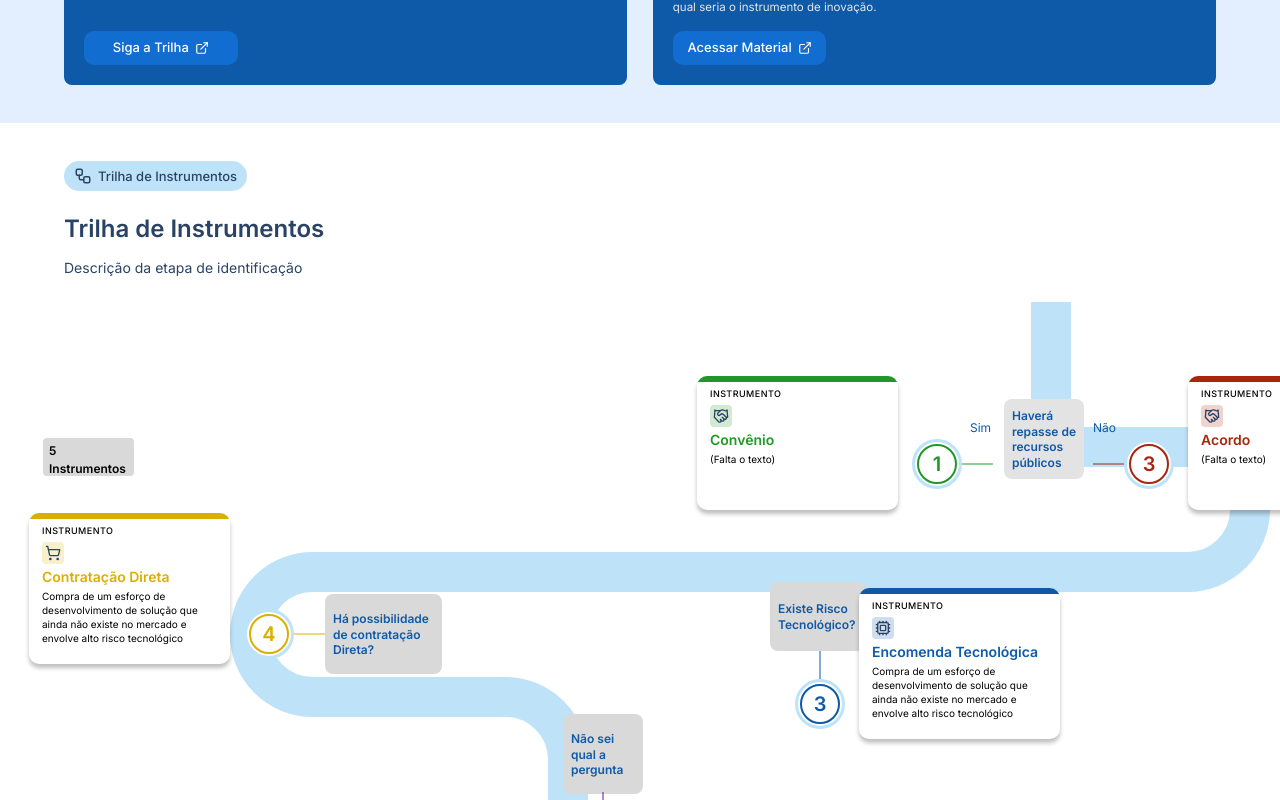
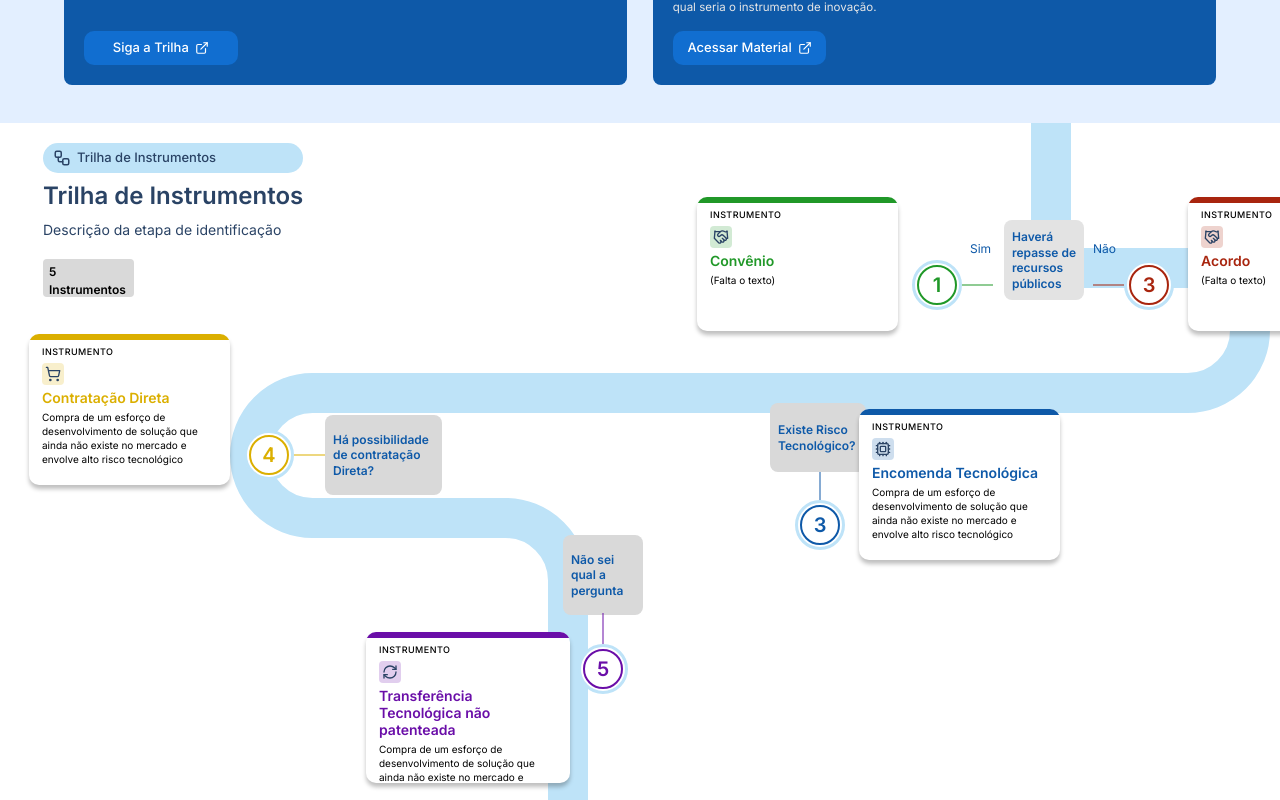
Before and after one commit to SIA-DEDG/Toolkit, a React (Vite) app: page / in a window 1280 px wide. Shown: the part 820-1620 px from the top of the page. Built offline with nearby package versions, Linux system fonts and the light colour scheme; no server answers.

Commit message:
fix: texto relative

```diff
--- a/src/page/HomePage.jsx
+++ b/src/page/HomePage.jsx
@@ -65,6 +65,17 @@ function StepCircle({ number, color, line = 'right' }) {
 function TrilhaFlowchart() {
   return (
     <div style={{ position: 'relative', width: 1440, height: 766, overflow: 'visible' }}>
+
+      {/* Header text — top left */}
+      <div style={{ position: 'absolute', left: 43, top: 20, zIndex: 2, display: 'flex', flexDirection: 'column', gap: 8 }}>
+        <SectionBadge>Trilha de Instrumentos</SectionBadge>
+        <h2 style={{ fontWeight: 600, fontSize: 24, color: '#2a4365', margin: 0, lineHeight: 1.25 }}>
+          Trilha de Instrumentos
+        </h2>
+        <p style={{ fontWeight: 400, fontSize: 14, color: '#2a4365', margin: 0 }}>
+          Descrição da etapa de identificação
+        </p>
+      </div>
 
       {/* Curved snake path SVG */}
       <svg
@@ -324,30 +335,7 @@ export default function HomePage() {
       </section>
 
       {/* ── Trilha de Instrumentos section ──────────────────────────────── */}
-      <section style={{ padding: 'clamp(20px, 3vw, 40px) 0 0' }}>
-        <div style={{ padding: '0 clamp(20px, 5vw, 66px) clamp(16px, 2vw, 24px)' }}>
-          <SectionBadge>Trilha de Instrumentos</SectionBadge>
-
-          <h2 style={{
-            fontWeight: 600,
-            fontSize: 'clamp(18px, 2vw, 24px)',
-            color: '#2a4365',
-            margin: 'clamp(12px, 2vw, 20px) 0 clamp(6px, 1vw, 10px)',
-          }}>
-            Trilha de Instrumentos
-          </h2>
-
-          <p style={{
-            fontWeight: 400,
-            fontSize: 'clamp(12px, 1.1vw, 14px)',
-            color: '#2a4365',
-            margin: 0,
-          }}>
-            Descrição da etapa de identificação
-          </p>
-        </div>
-
-        {/* Flowchart — fixed 1440px wide, scroll on smaller screens */}
+      <section style={{ padding: 0 }}>
         <div style={{ overflowX: 'auto' }}>
           <TrilhaFlowchart />
         </div>
```
